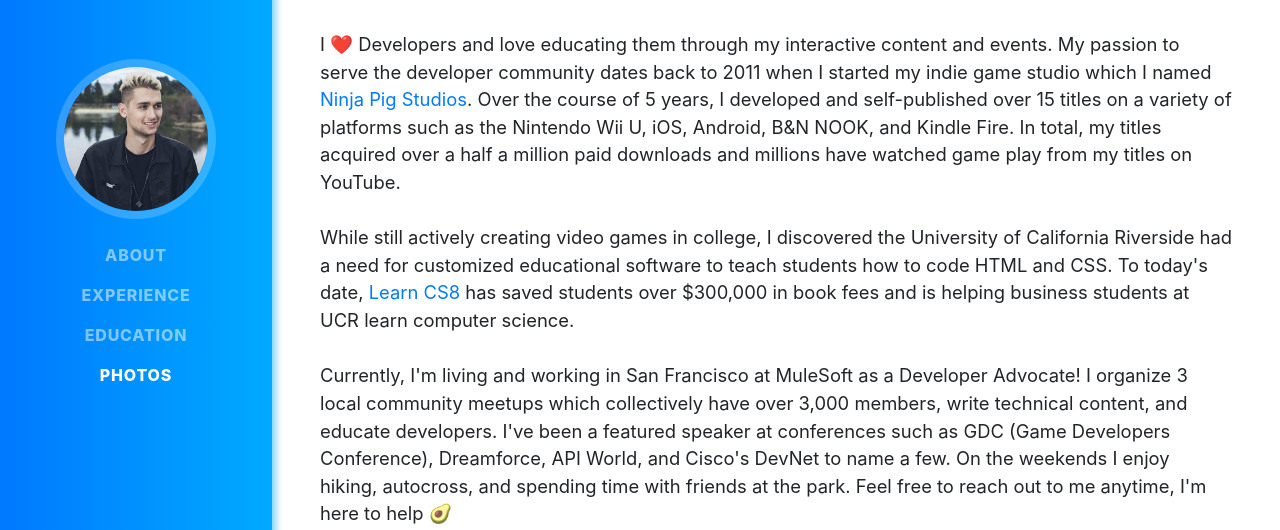
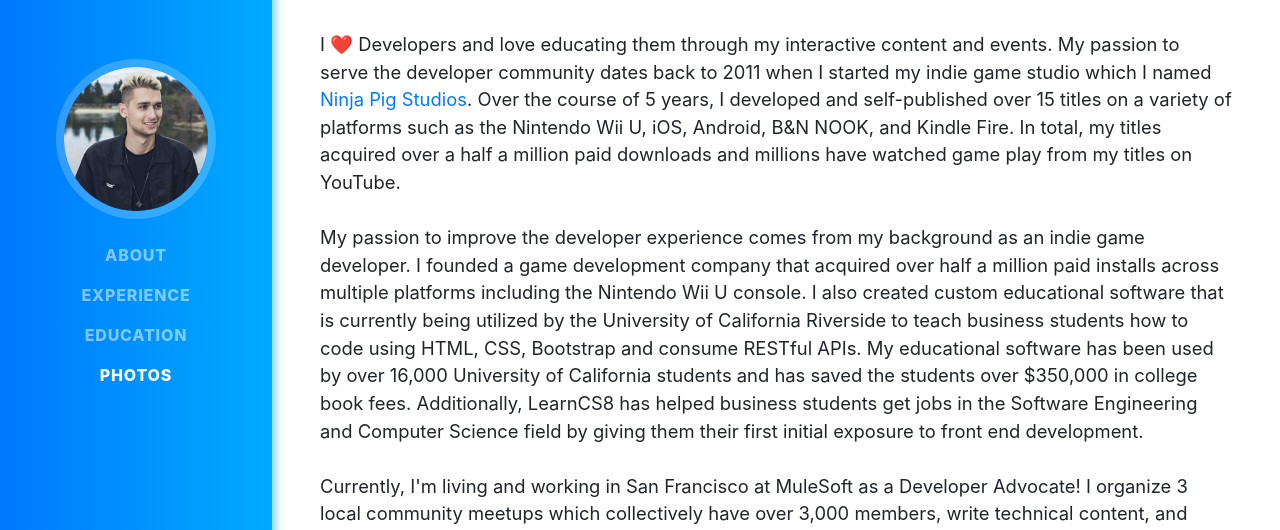
Before and after one commit to JordanSchuetz/Jordan-Developer-Advocate, a website with bundled scripts: page index.html in a window 1280 px wide. Shown: the part 177-707 px from the top of the page. Built offline with nearby package versions, Linux system fonts and the light colour scheme; a web font is replaced by a local one.

Commit message:
Update index.html

```diff
--- a/index.html
+++ b/index.html
@@ -86,8 +86,7 @@
         <div class="subheading mb-5">Developer Advocate 🥑</div>
         <p class="lead mb-4">I ❤️ Developers and love educating them through my interactive content and events. My passion to serve the developer community dates back to 2011 when I started my indie game studio which I named <a target="_blank" href="http://ninjapigstudios.com" rel="noopener">Ninja Pig Studios</a>. Over the course of 5 years, I developed and self-published over 15 titles on a variety of platforms such as the Nintendo Wii U, iOS, Android, B&N NOOK, and Kindle Fire. In total, my titles acquired over a half a million paid downloads and millions have watched game play from my titles on YouTube.<br><br>
 
-        While still actively creating video games in college, I discovered the University of California Riverside had a need for customized educational software to teach students how to code HTML and CSS. To today's date, <a target="_blank" href="https://learncs8.com">Learn CS8</a> has saved students over $300,000 in book fees and is helping business students at UCR learn computer science.<br><br>
-
+        My passion to improve the developer experience comes from my background as an indie game developer. I founded a game development company that acquired over half a million paid installs across multiple platforms including the Nintendo Wii U console. I also created custom educational software that is currently being utilized by the University of California Riverside to teach business students how to code using HTML, CSS, Bootstrap and consume RESTful APIs. My educational software has been used by over 16,000 University of California students and has saved the students over $350,000 in college book fees. Additionally, LearnCS8 has helped business students get jobs in the Software Engineering and Computer Science field by giving them their first initial exposure to front end development.<br><br>
         Currently, I'm living and working in San Francisco at MuleSoft as a Developer Advocate! I organize 3 local community meetups which collectively have over 3,000 members, write technical content, and educate developers. I've been a featured speaker at conferences such as GDC (Game Developers Conference), Dreamforce, API World, and Cisco's DevNet to name a few. On the weekends I enjoy hiking, autocross, and spending time with friends at the park. Feel free to reach out to me anytime, I'm here to help 🥑
         </p>
         <div class="social-icons">
```
